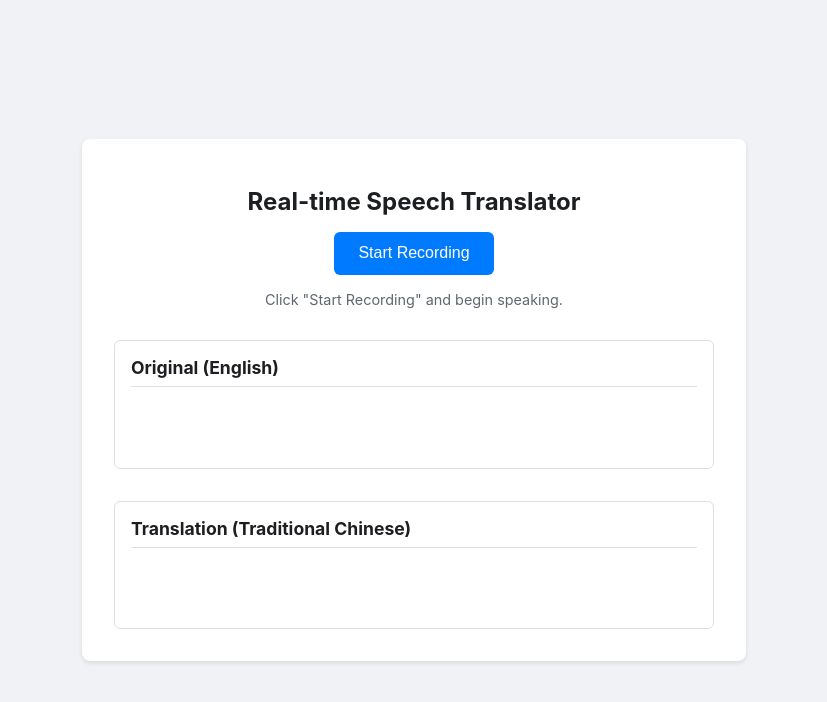
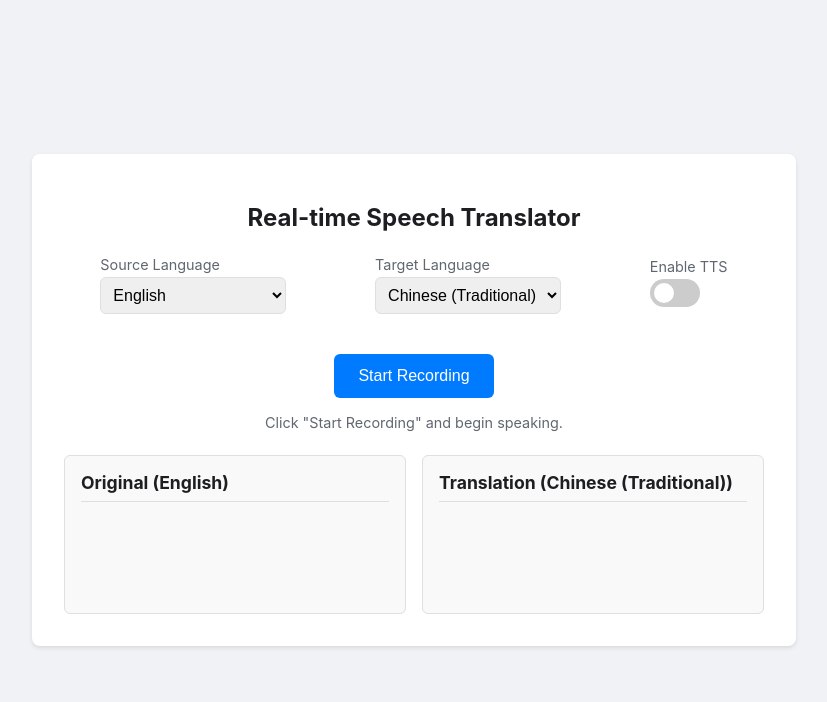
Before and after one commit to angelo20011016/realtime_translate, a Flask app: page / in a window 1280 px wide. Shown: the top 702 px of the page, without its empty margins (226-1053 px from the left). Run offline with Flask 3, Linux system fonts and the light colour scheme; some libraries are stand-ins or nearby versions.

Commit message:
新增下拉選單 輸出跟輸入 還有語音生成按鈕

```diff
--- a/app.py
+++ b/app.py
@@ -20,12 +20,9 @@ socketio = SocketIO(app)
 try:
     gemini_api_key = os.environ["GEMINI_API_KEY"]
     genai.configure(api_key=gemini_api_key)
+    model = genai.GenerativeModel(model_name="gemini-1.5-flash")
 except KeyError:
     raise RuntimeError("GEMINI_API_KEY not found in .env file. Please add it.")
-
-# As per user request, using 'gemini-2.5-flash-lite'.
-# If this model name is invalid, the script will fail at runtime.
-model = genai.GenerativeModel(model_name="gemini-2.5-flash-lite")
 
 # --- Azure Speech SDK Configuration ---
 try:
@@ -35,32 +32,91 @@ except KeyError:
     raise RuntimeError("AZURE_SPEECH_KEY or AZURE_SPEECH_REGION not found in .env file. Please add them.")
 
 speech_config = speechsdk.SpeechConfig(subscription=speech_key, region=speech_region)
-speech_config.speech_recognition_language = "en-US"
 
-# Dictionary to hold recognizer instances for each client
-recognizers = {}
+# --- Language and Voice Configuration ---
+LANGUAGE_VOICES = {
+    "en-US": "en-US-JennyNeural",
+    "zh-TW": "zh-TW-HsiaoChenNeural",
+    "ja-JP": "ja-JP-NanamiNeural"
+}
+LANGUAGE_NAMES = {
+    "en-US": "English",
+    "zh-TW": "Traditional Chinese",
+    "ja-JP": "Japanese"
+}
 
-def handle_interim_recognition(text, sid):
-    """Handles interim recognition results."""
-    logging.info(f"Interim text for sid {sid}: '{text}'")
-    socketio.emit('interim_result', {'text': text}, room=sid)
+# Dictionary to hold recognizer and settings for each client
+clients = {}
 
-def translate_and_refine(text, sid):
-    """Translates and refines text using Gemini and sends it to a specific client."""
+def get_translation_prompt(text, target_lang_code):
+    """Generates a prompt for the Gemini model."""
+    target_language_name = LANGUAGE_NAMES.get(target_lang_code, "the target language")
+    return (
+        f"You are an expert in oral translation. Your task is to translate the user's input into natural, "
+        f"colloquial {target_language_name}. The user's input might be fragmented or ungrammatical because it's from real-time speech. "
+        f"Refine it and provide a fluent translation. "
+        f"Input: '{text}'\n"
+        f"Please return only the translated sentence, without any explanation or extra text."
+    )
+
+def synthesize_speech(text, lang_code, sid):
+    """Synthesizes text to speech and sends it to the client."""
+    try:
+        voice_name = LANGUAGE_VOICES.get(lang_code)
+        if not voice_name:
+            logging.warning(f"No voice configured for language {lang_code} for sid {sid}")
+            return
+
+        speech_config.speech_synthesis_voice_name = voice_name
+        # Use a memory stream to hold the synthesized audio
+        result = speechsdk.SpeechSynthesizer(speech_config=speech_config, audio_config=None).speak_text_async(text).get()
+
+        if result.reason == speechsdk.ResultReason.SynthesizingAudioCompleted:
+            logging.info(f"Speech synthesis successful for sid {sid}.")
+            # Emit the audio data directly to the client
+            socketio.emit('audio_synthesis_result', {'audio': result.audio_data}, room=sid)
+        else:
+            cancellation = result.cancellation_details
+            logging.error(f"Speech synthesis canceled for sid {sid}: {cancellation.reason}")
+            if cancellation.reason == speechsdk.CancellationReason.Error:
+                logging.error(f"Error details: {cancellation.error_details}")
+
+    except Exception as e:
+        logging.error(f"Error during speech synthesis for sid {sid}: {e}")
+
+
+def handle_final_recognition(text, sid):
+    """Handles final recognition results, translates, and optionally synthesizes speech."""
+    if not text:
+        return
+
+    client_info = clients.get(sid)
+    if not client_info:
+        logging.warning(f"Could not find client info for sid {sid}")
+        return
+
     logging.info(f"Final recognized text for sid {sid}: '{text}'")
+
+    target_lang = client_info['target_lang']
+    tts_enabled = client_info['tts_enabled']
+
     try:
-        prompt = f"You are an expert in oral translation, good at refining a user's unsmooth language and translating it into colloquial sentences. Input: '{text}' 請單純回傳翻譯過後的句子 不要解釋"
+        prompt = get_translation_prompt(text, target_lang)
         response = model.generate_content(prompt)
-        refined_text = response.text
-        logging.info(f"Refined text for sid {sid}: '{refined_text}'")
+        refined_text = response.text.strip()
+        logging.info(f"Translated text for sid {sid}: '{refined_text}'")
 
         socketio.emit('final_result', {
             "original": text,
             "refined": refined_text
         }, room=sid)
+
+        if tts_enabled:
+            synthesize_speech(refined_text, target_lang, sid)
+
     except Exception as e:
         logging.error(f"Gemini API error for sid {sid}: {e}")
-        socketio.emit('translation_error', {"error": "Translation and refinement failed."}, room=sid)
+        socketio.emit('translation_error', {"error": "Translation failed."}, room=sid)
 
 
 @app.route('/')
@@ -71,39 +127,59 @@ def index():
 @socketio.on('connect')
 def handle_connect():
     """Handles a new client connection."""
+    logging.info(f"Client connected: {request.sid}")
+
+@socketio.on('start_translation')
+def handle_start_translation(data):
+    """Starts the speech recognition and translation process for a client."""
     sid = request.sid
-    logging.info(f"Client connected: {sid}")
+    source_lang = data.get('sourceLanguage', 'en-US')
+    target_lang = data.get('targetLanguage', 'zh-TW')
+    tts_enabled = data.get('ttsEnabled', False)
+
+    logging.info(f"Starting translation for sid {sid}: Source={source_lang}, Target={target_lang}, TTS={tts_enabled}")
+
+    # Configure speech recognition for the specific client
+    client_speech_config = speechsdk.SpeechConfig(subscription=speech_key, region=speech_region)
+    client_speech_config.speech_recognition_language = source_lang
 
     push_stream = speechsdk.audio.PushAudioInputStream()
     audio_config = speechsdk.audio.AudioConfig(stream=push_stream)
-    speech_recognizer = speechsdk.SpeechRecognizer(speech_config=speech_config, audio_config=audio_config)
+    speech_recognizer = speechsdk.SpeechRecognizer(speech_config=client_speech_config, audio_config=audio_config)
 
-    speech_recognizer.recognizing.connect(lambda evt: handle_interim_recognition(evt.result.text, sid))
-    speech_recognizer.recognized.connect(lambda evt: translate_and_refine(evt.result.text, sid))
+    # Store recognizer and settings
+    clients[sid] = {
+        'recognizer': speech_recognizer,
+        'stream': push_stream,
+        'source_lang': source_lang,
+        'target_lang': target_lang,
+        'tts_enabled': tts_enabled
+    }
 
-    recognizers[sid] = (speech_recognizer, push_stream)
+    # Connect callbacks
+    speech_recognizer.recognizing.connect(lambda evt: socketio.emit('interim_result', {'text': evt.result.text}, room=sid))
+    speech_recognizer.recognized.connect(lambda evt: handle_final_recognition(evt.result.text, sid))
 
     speech_recognizer.start_continuous_recognition()
+
 
 @socketio.on('audio_data')
 def handle_audio_data(data):
     """Handles incoming audio data from a client."""
     sid = request.sid
-    if sid in recognizers:
-        _, push_stream = recognizers[sid]
-        push_stream.write(data)
+    if sid in clients:
+        clients[sid]['stream'].write(data)
 
 @socketio.on('disconnect')
 def handle_disconnect():
     """Handles a client disconnection."""
     sid = request.sid
     logging.info(f"Client disconnected: {sid}")
-    if sid in recognizers:
-        speech_recognizer, push_stream = recognizers.pop(sid)
-        push_stream.close()
-        speech_recognizer.stop_continuous_recognition()
+    if sid in clients:
+        client_info = clients.pop(sid)
+        client_info['stream'].close()
+        client_info['recognizer'].stop_continuous_recognition()
 
 if __name__ == '__main__':
     logging.info("Starting Flask-SocketIO server.")
-    # For development, run directly. For production, use a proper WSGI server like Gunicorn.
     socketio.run(app, host='0.0.0.0', port=5002, allow_unsafe_werkzeug=True)
--- a/templates/index.html
+++ b/templates/index.html
@@ -21,12 +21,81 @@
             border-radius: 8px;
             box-shadow: 0 2px 4px rgba(0, 0, 0, 0.1);
             width: 90%;
-            max-width: 600px;
+            max-width: 700px;
             text-align: center;
         }
         h1 {
             font-size: 1.5rem;
             color: #1c1e21;
+        }
+        .controls {
+            display: flex;
+            justify-content: space-around;
+            align-items: center;
+            margin-top: 1.5rem;
+            margin-bottom: 1.5rem;
+            flex-wrap: wrap;
+            gap: 1rem;
+        }
+        .control-group {
+            display: flex;
+            flex-direction: column;
+            align-items: flex-start;
+        }
+        .control-group label {
+            font-size: 0.9rem;
+            color: #606770;
+            margin-bottom: 0.3rem;
+        }
+        .control-group select {
+            padding: 0.5rem;
+            border-radius: 6px;
+            border: 1px solid #dddfe2;
+            font-size: 1rem;
+        }
+        .tts-switch {
+            display: flex;
+            align-items: center;
+            gap: 0.5rem;
+        }
+        .tts-switch .switch {
+            position: relative;
+            display: inline-block;
+            width: 50px;
+            height: 28px;
+        }
+        .tts-switch .switch input {
+            opacity: 0;
+            width: 0;
+            height: 0;
+        }
+        .slider {
+            position: absolute;
+            cursor: pointer;
+            top: 0;
+            left: 0;
+            right: 0;
+            bottom: 0;
+            background-color: #ccc;
+            transition: .4s;
+            border-radius: 28px;
+        }
+        .slider:before {
+            position: absolute;
+            content: "";
+            height: 20px;
+            width: 20px;
+            left: 4px;
+            bottom: 4px;
+            background-color: white;
+            transition: .4s;
+            border-radius: 50%;
+        }
+        input:checked + .slider {
+            background-color: #2196F3;
+        }
+        input:checked + .slider:before {
+            transform: translateX(22px);
         }
         #recordButton {
             padding: 0.8rem 1.5rem;
@@ -37,6 +106,7 @@
             border-radius: 6px;
             cursor: pointer;
             transition: background-color 0.3s;
+            margin-top: 1rem;
         }
         #recordButton.recording {
             background-color: #dc3545;
@@ -49,12 +119,18 @@
             font-size: 0.9rem;
             color: #606770;
         }
+        .text-boxes {
+            display: flex;
+            gap: 1rem;
+            margin-top: 1.5rem;
+        }
         .text-container {
-            margin-top: 2rem;
+            flex: 1;
             text-align: left;
             padding: 1rem;
             border: 1px solid #dddfe2;
             border-radius: 6px;
+            background-color: #f9f9f9;
         }
         .text-container h2 {
             font-size: 1.1rem;
@@ -64,7 +140,7 @@
             margin-top: 0;
         }
         #originalText, #translatedText {
-            min-height: 50px;
+            min-height: 80px;
             color: #1c1e21;
             font-size: 1rem;
             line-height: 1.5;
@@ -74,17 +150,48 @@
 <body>
     <div class="container">
         <h1>Real-time Speech Translator</h1>
+
+        <div class="controls">
+            <div class="control-group">
+                <label for="sourceLanguage">Source Language</label>
+                <select id="sourceLanguage">
+                    <option value="en-US">English</option>
+                    <option value="zh-TW">Chinese (Traditional)</option>
+                    <option value="ja-JP">Japanese</option>
+                </select>
+            </div>
+            <div class="control-group">
+                <label for="targetLanguage">Target Language</label>
+                <select id="targetLanguage">
+                    <option value="zh-TW">Chinese (Traditional)</option>
+                    <option value="en-US">English</option>
+                    <option value="ja-JP">Japanese</option>
+                </select>
+            </div>
+            <div class="control-group">
+                <label>Enable TTS</label>
+                <div class="tts-switch">
+                    <label class="switch">
+                        <input type="checkbox" id="ttsToggle">
+                        <span class="slider"></span>
+                    </label>
+                </div>
+            </div>
+        </div>
+
         <button id="recordButton">Start Recording</button>
         <div id="status" class="status">Click "Start Recording" and begin speaking.</div>
 
-        <div class="text-container">
-            <h2>Original (English)</h2>
-            <div id="originalText"></div>
-        </div>
+        <div class="text-boxes">
+            <div class="text-container">
+                <h2 id="original-text-label">Original Text</h2>
+                <div id="originalText"></div>
+            </div>
 
-        <div class="text-container">
-            <h2>Translation (Traditional Chinese)</h2>
-            <div id="translatedText"></div>
+            <div class="text-container">
+                <h2 id="translated-text-label">Translated Text</h2>
+                <div id="translatedText"></div>
+            </div>
         </div>
     </div>
 
```
Also changed, not shown: static/js/main.js (+40 -1 lines).
